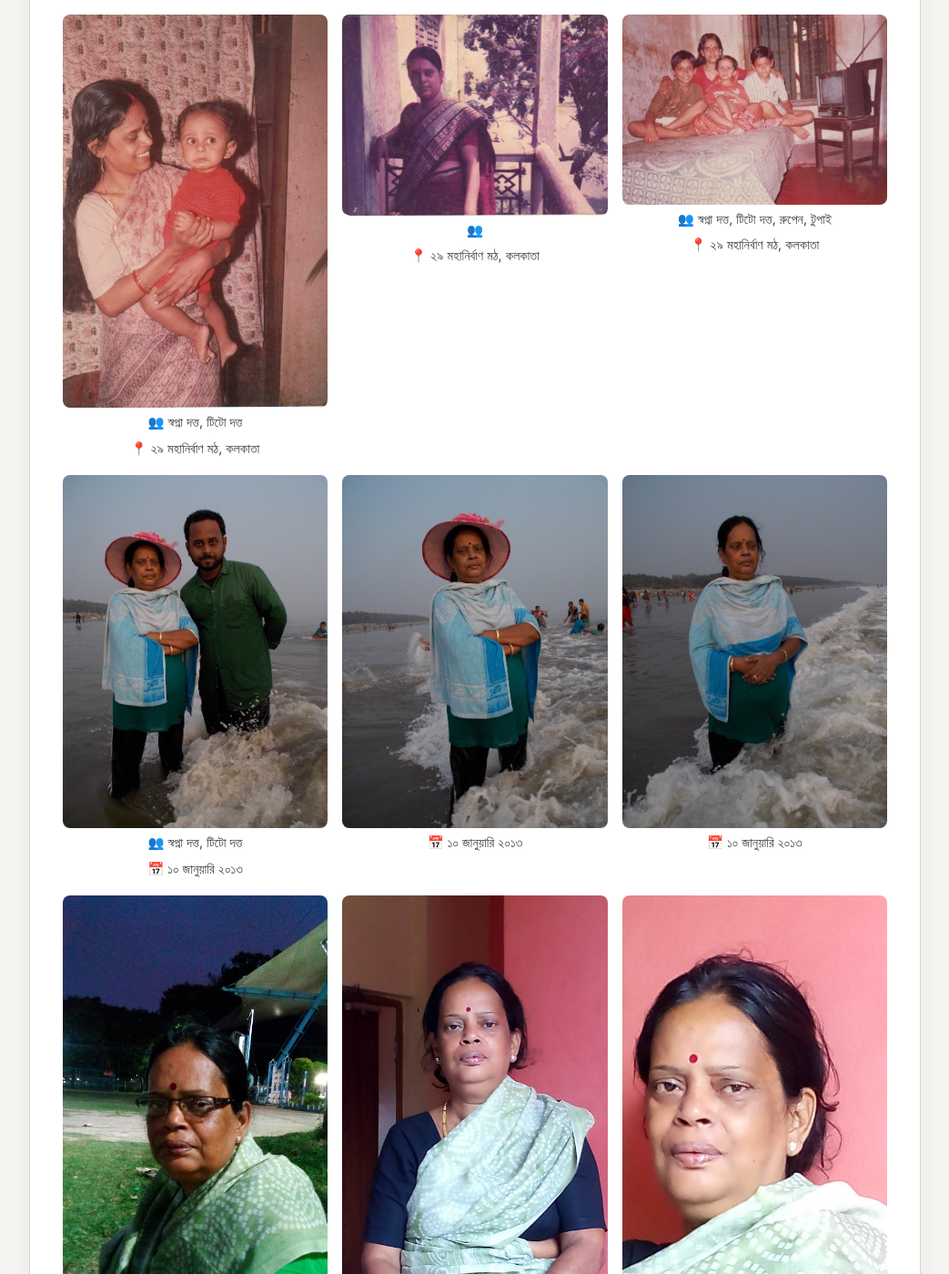
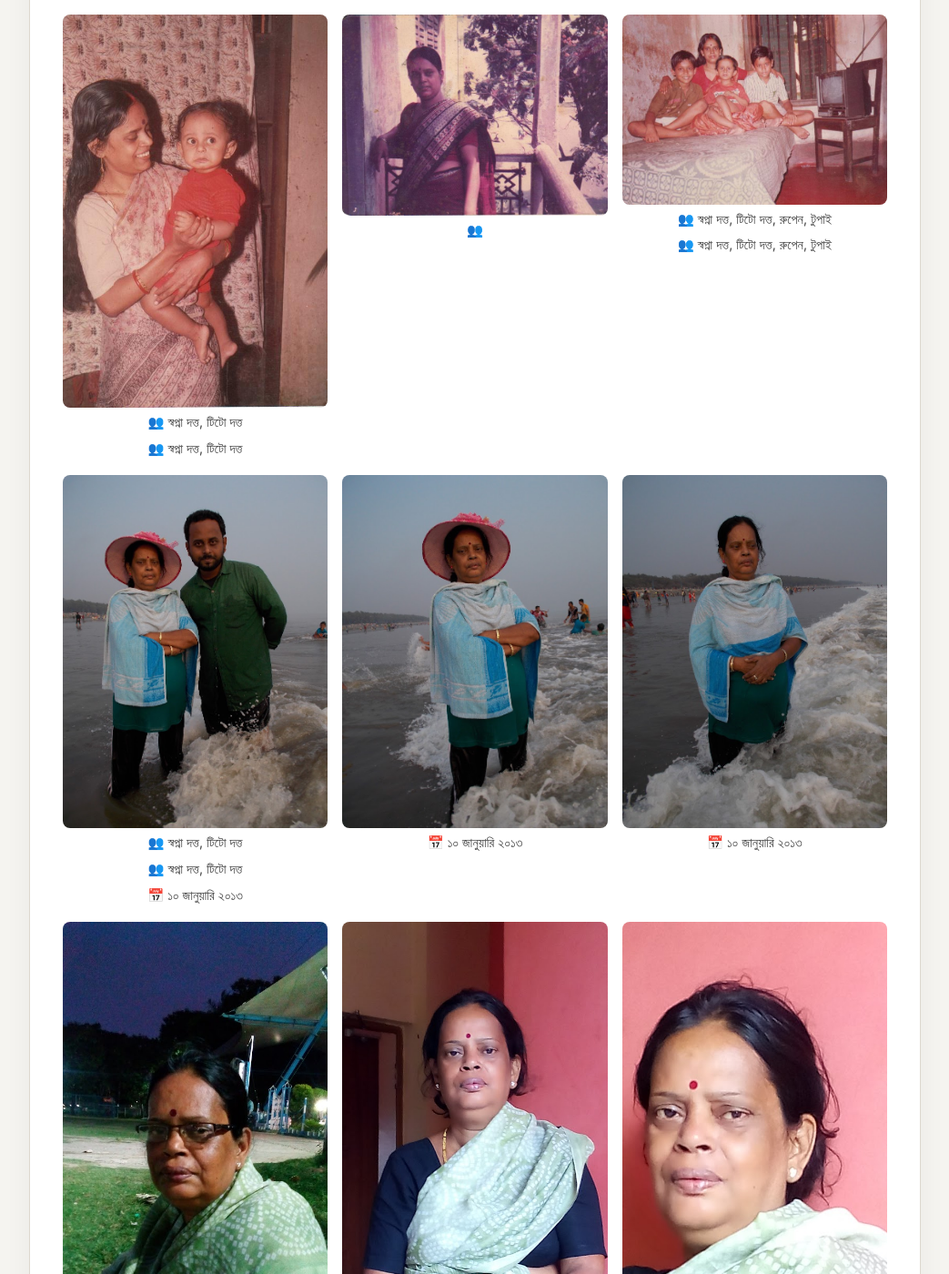
Before and after one commit to titodutta/swapnadutta, a Jekyll site: the page built from bn/gallery/index.md, in a window 1280 px wide and 1400 px high, scrolled down 717 px. Shown: the whole window at 91% size, without its empty margins (118-1161 px from the left). Built offline with Jekyll 4.4.1, drawn with Linux system fonts in a browser that asks for light colours.

Commit message:
fix empty array

```diff
--- a/bn/gallery/index.md
+++ b/bn/gallery/index.md
@@ -88,9 +88,9 @@ created: 2026-05-15
   </div>
 {% endif %}
 
-{% if photo.location %}
+{% if photo.people.size > 0 %}
   <div class="photo-meta">
-    📍 {% for location_id in photo.location %}{% assign location = site.data.locations[location_id] %}{% unless forloop.first %}, {% endunless %}{{ location.bn }}{% endfor %}
+    👥 {% for person_id in photo.people %}{% assign person = site.data.people[person_id] %}{% unless forloop.first %}, {% endunless %}{{ person.bn }}{% endfor %}
   </div>
 {% endif %}
 
```
Also changed, not shown: gallery/index.md (+2 -2 lines).
